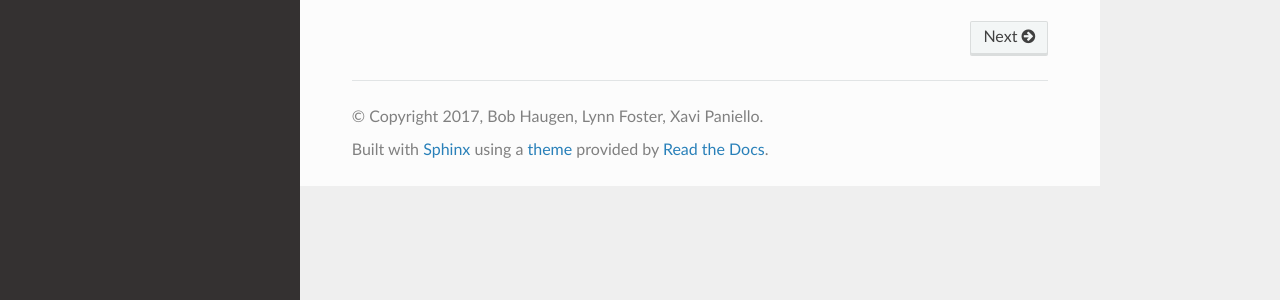
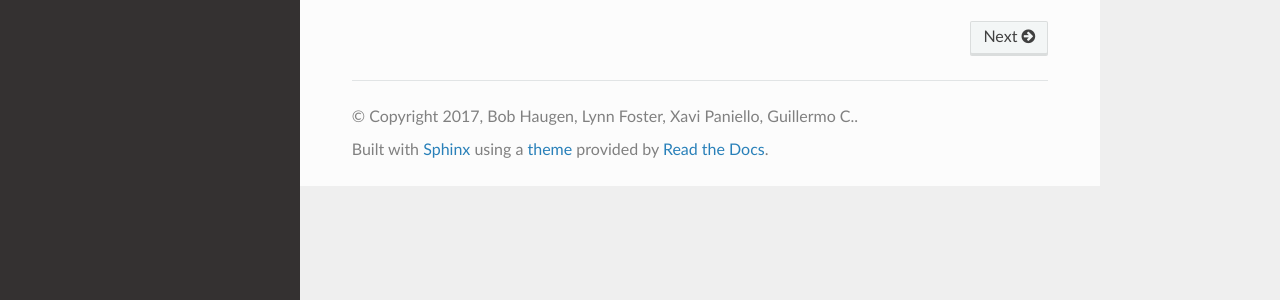
Before and after one commit to django-rea/rea-project, a Sphinx documentation site: the page built from docs/source/index.rst, in a window 1280 px wide. Shown: the part 367-667 px from the top of the page. Built offline with Sphinx 7.4.7 and the Read the Docs theme 2.0.0, drawn with Linux system fonts in a browser that asks for light colours.

Commit message:
added myself to the docs contributors footer

```diff
--- a/docs/source/conf.py
+++ b/docs/source/conf.py
@@ -50,8 +50,8 @@ master_doc = 'index'
 
 # General information about the project.
 project = u'rea-project'
-copyright = u'2017, Bob Haugen, Lynn Foster, Xavi Paniello'
-author = u'Bob Haugen, Lynn Foster, Xavi Paniello'
+copyright = u'2017, Bob Haugen, Lynn Foster, Xavi Paniello, Guillermo C.'
+author = u'Bob Haugen, Lynn Foster, Xavi Paniello, Guillermo C.'
 
 # The version info for the project you're documenting, acts as replacement for
 # |version| and |release|, also used in various other places throughout the
@@ -133,7 +133,7 @@ latex_elements = {
 #  author, documentclass [howto, manual, or own class]).
 latex_documents = [
     (master_doc, 'rea-project.tex', u'rea-project Documentation',
-     u'Bob Haugen, Lynn Foster, Xavi Paniello', 'manual'),
+     u'Bob Haugen, Lynn Foster, Xavi Paniello', 'Guillermo C.', 'manual'),
 ]
 
 
```
